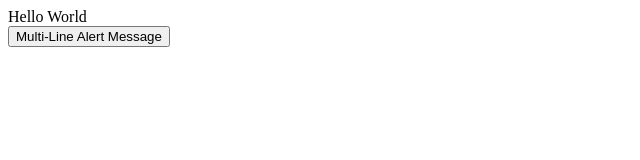
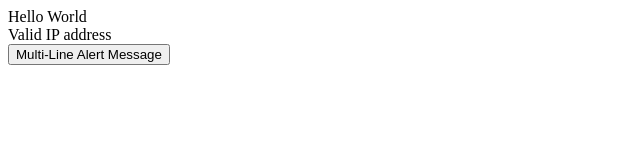
Before and after one commit to ipchaube/Java-Script-Utility, a plain HTML site: page index.html in a window 1280 px wide. Shown: the whole page, without its empty margins (0-640 px from the left). Drawn offline with nearby package versions, Linux system fonts and the light colour scheme.

Commit message:
Validate IP Address enhanced

```diff
--- a/index.html
+++ b/index.html
@@ -30,9 +30,13 @@
 
 <script>
     //jquery Selector by ID
-    var str=validateIPaddress("1.sad.sd.sd");
-    alert(str);
-    $("#printIPvs").html(str);
+    var _flag=validateIPaddress("1.2.3.4");
+    if(_flag){
+        $("#printIPvs").html("Valid IP address");
+    }else{
+        $("#printIPvs").html("In-valid IP address");
+    }
+
 </script>
 
 
--- a/js/utility.js
+++ b/js/utility.js
@@ -51,6 +51,5 @@ function validateIPaddress(ipaddress)
     {
         return (true)
     }
-    alert("You have entered an invalid IP address!")
     return (false)
 }
```
